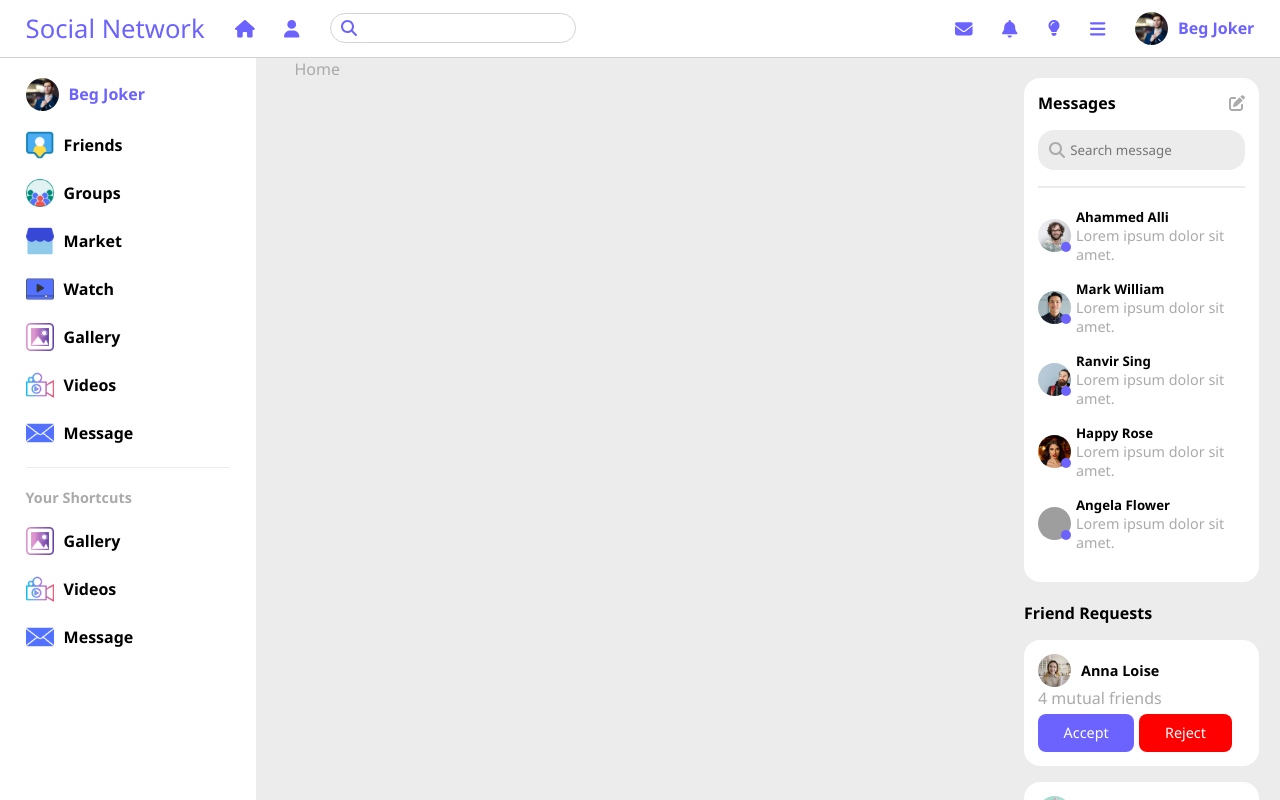
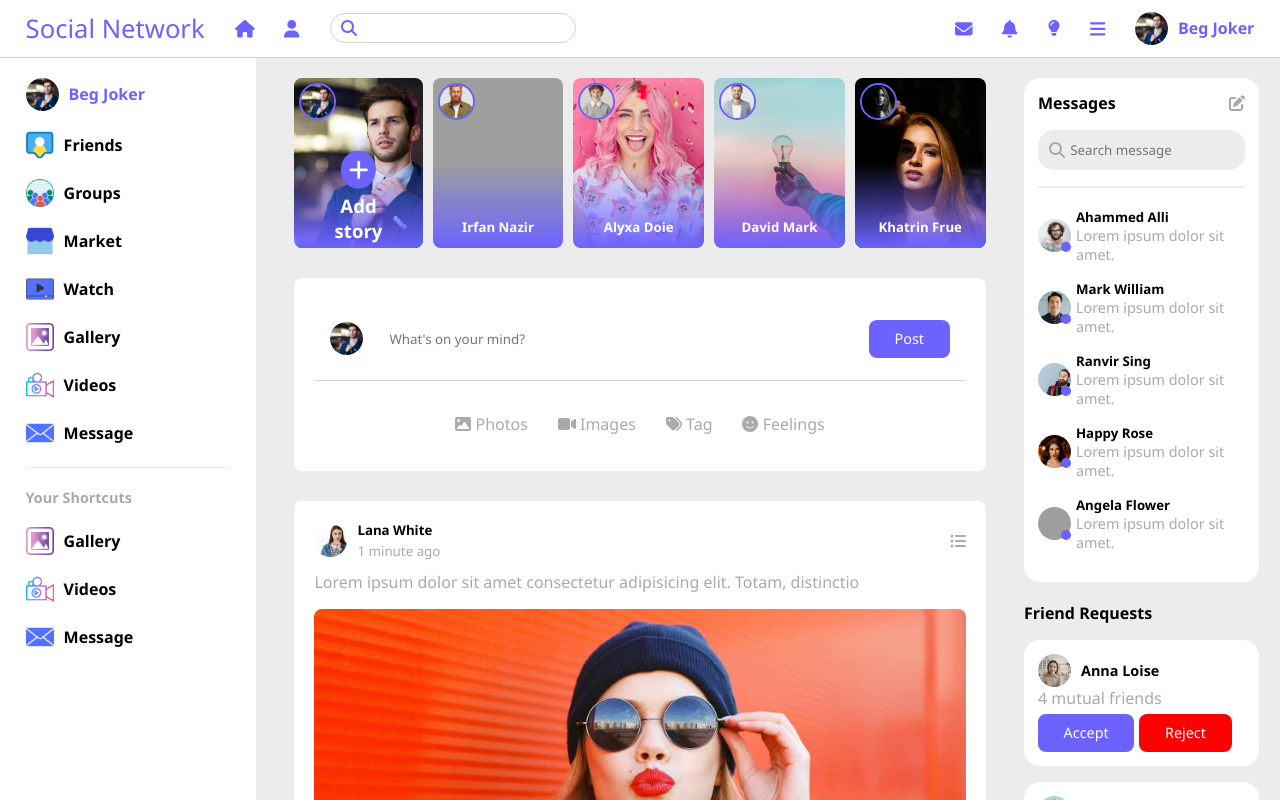
Before and after one commit to leandro-cam/front-end, a React (Vite) app in the folder 02-social-network/: page / in a window 1280 px wide. Shown: the top 800 px of the page. Built offline with nearby package versions, Linux system fonts and the light colour scheme; grey boxes are pictures that could not be loaded.

Commit message:
feat: Created Home

```diff
--- a/02-social-network/src/pages/home/Home.jsx
+++ b/02-social-network/src/pages/home/Home.jsx
@@ -1,3 +1,13 @@
+import Stories from "../../components/stories/Stories";
+import AddPost from "../../components/add-post/AddPost";
+import Feeds from "../../components/feeds/Feeds";
+
 export default function Home() {
-  return <div>Home</div>;
+  return (
+    <div>
+      <Stories />
+      <AddPost />
+      <Feeds />
+    </div>
+  );
 }
```
